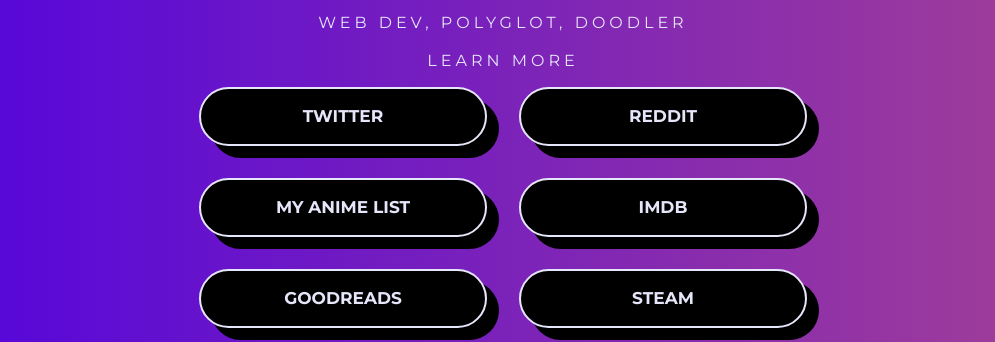
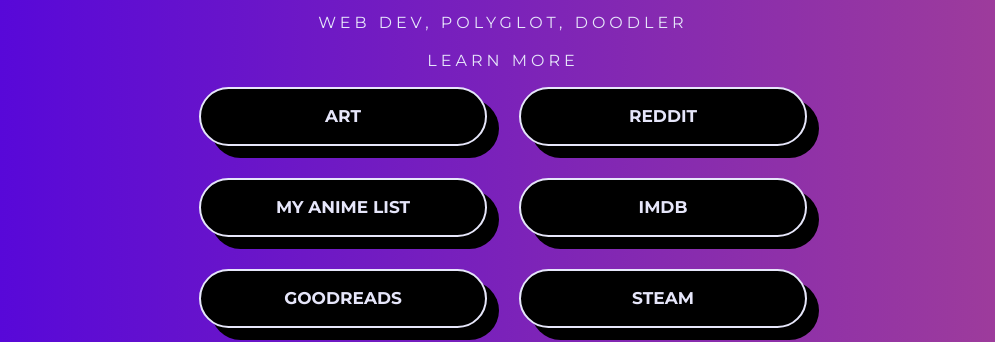
Before and after one commit to loboonline/loboonline.github.io, a Jekyll site: the page built from index.html, in a window 1280 px wide. Shown: the part 221-563 px from the top of the page, without its empty margins (137-1132 px from the left). Built offline with Jekyll 4.4.1, drawn with Linux system fonts in a browser that asks for light colours; nearby versions of some CDN libraries; the list of posts is cut into pages by our own code.

Commit message:
Update links.html

```diff
--- a/_includes/links.html
+++ b/_includes/links.html
@@ -1,4 +1,4 @@
-<a href="https://twitter.com/feliz_oxo" class="link" target="_blank">Twitter</a>
+<a href="/art" class="link" target="_blank">Art</a>
 <a href="https://www.reddit.com/u/f-e-l-i-z" class="link" target="_blank">Reddit</a>
 <a href="https://myanimelist.net/profile/f-e-l-i-z" class="link" target="_blank">My&nbsp;Anime&nbsp;List</a>
 <a href="https://www.imdb.com/user/ur93620872" class="link" target="_blank">IMDb</a>
```
